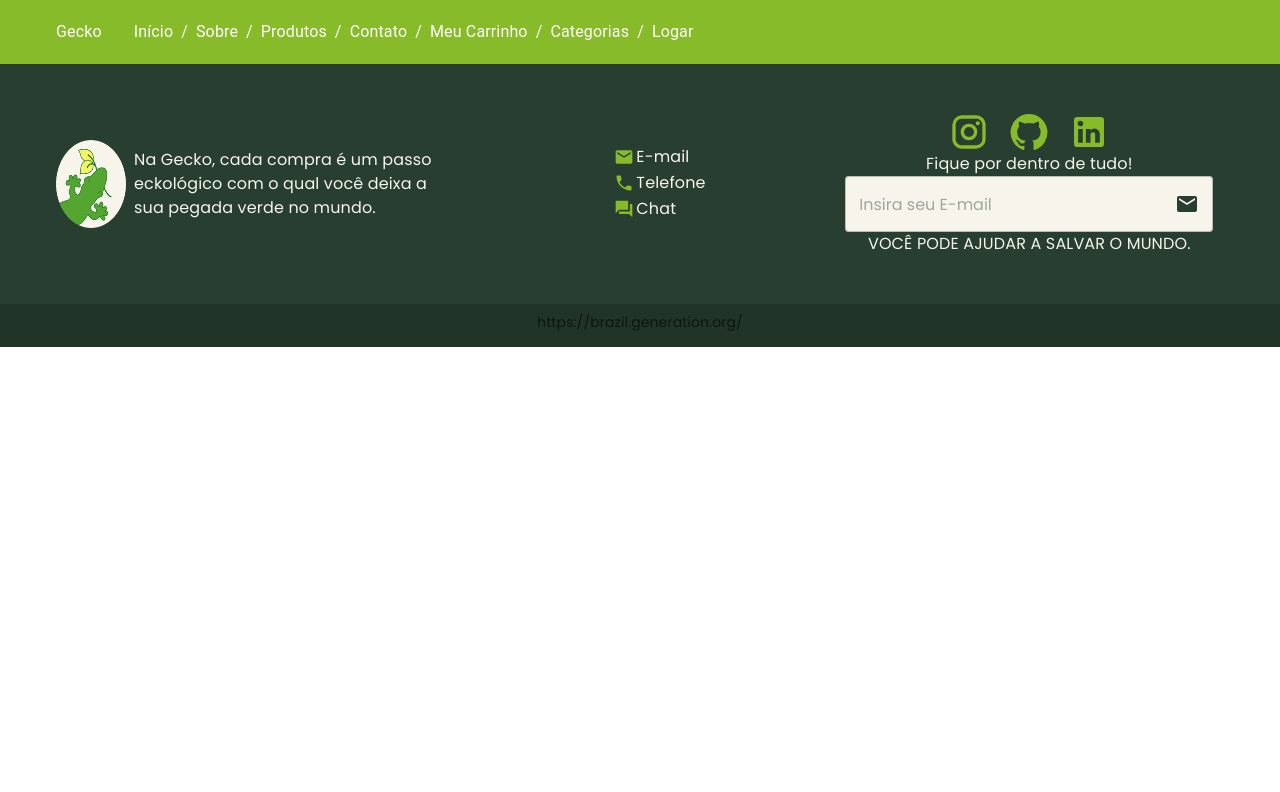
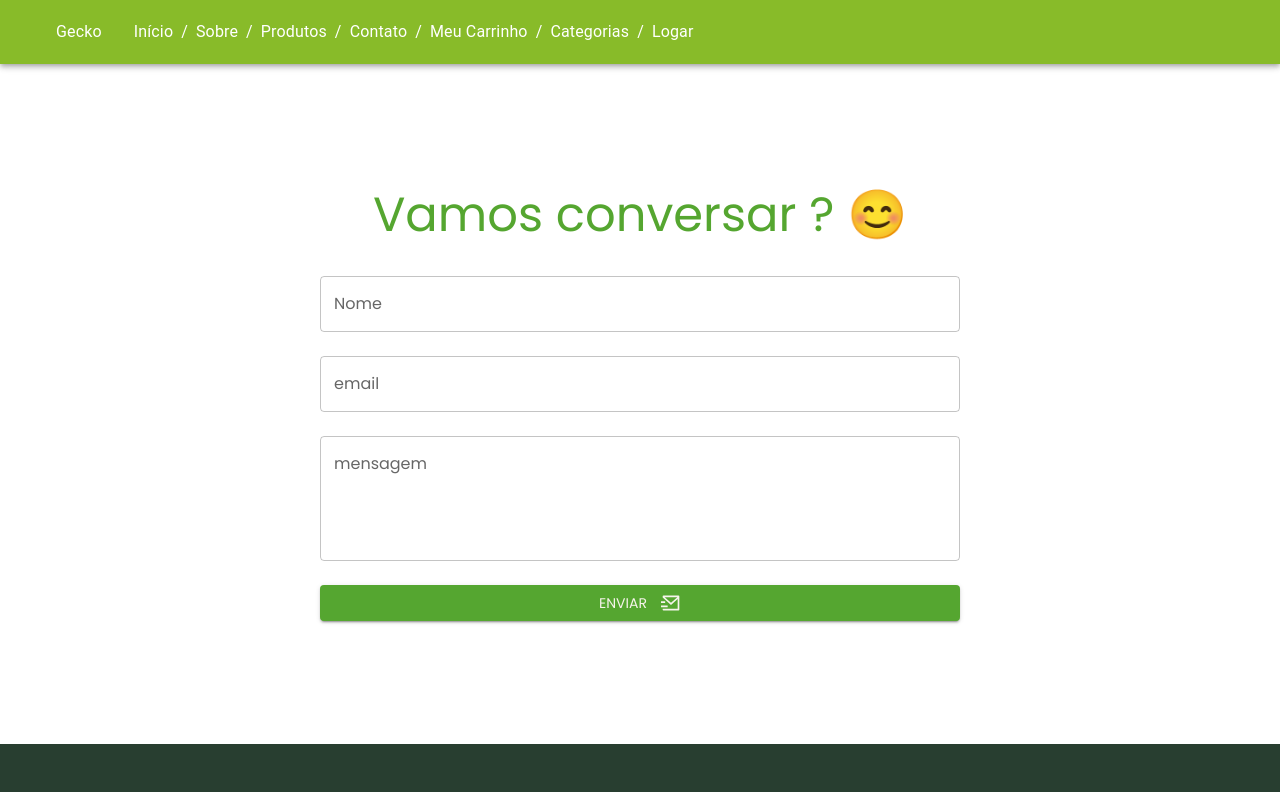
Before and after one commit to ProjetoGecko/frontend, a React (Vite) app: page /contato in a window 1280 px wide. Shown: the top 792 px of the page. Built offline with nearby package versions, Linux system fonts and the light colour scheme.

Commit message:
adicionando componente de contato

```diff
--- a/package.json
+++ b/package.json
@@ -35,6 +35,7 @@
     "eslint": "^8.38.0",
     "eslint-plugin-react-hooks": "^4.6.0",
     "eslint-plugin-react-refresh": "^0.3.4",
+    "react-icons": "^4.9.0",
     "typescript": "^5.0.2",
     "vite": "^4.3.2"
   }
--- a/src/App.tsx
+++ b/src/App.tsx
@@ -18,6 +18,7 @@ import { Provider } from 'react-redux'
 import store from './store/Store'
 import DeletarProduto from './components/produtos/deletar/DeletarProduto'
 import DeletarCategoria from './components/categorias/deletar/DeletarCategoria'
+import ContatoForm from './components/contato/ContatoForm'
 
 function App() {
   return (
@@ -39,6 +40,7 @@ function App() {
               <Route path='/Cadastrar_produto/:id' element={<CadastrarProduto />} />
               <Route path='/Cadastrar_categoria/:id' element={<CadastrarCategoria />} />
               <Route path="/deletarCategoria/:id" element={<DeletarCategoria />} />
+              <Route path="/contato" element={<ContatoForm />} />
             </Routes>
             <Footer />
           </BrowserRouter>
--- /dev/null
+++ b/src/components/contato/ContatoForm.tsx
@@ -0,0 +1,35 @@
+import React, { useState, useEffect, ChangeEvent } from 'react'
+import { Container, Typography, TextField, Button, Grid, Box } from "@mui/material"
+import { RiMailSendLine } from 'react-icons/ri'
+
+function ContatoForm() {
+
+    return (
+        <Grid container maxWidth='100vw' minHeight='85vh' display='flex' justifyContent='center' alignItems='center'>
+            <Grid item xs={6} >
+                <form method='POST' action="https://getform.io/f/18d01646-0902-4333-8a36-8c1d05c63681">
+                    <Typography gutterBottom variant="h3" color="primary" align="center" >Vamos conversar ? 😊</Typography>
+                    <TextField id="nome" label="Nome" variant="outlined" name="nome" margin="normal" fullWidth />
+                    <TextField id="email" label="email" variant="outlined" name="email" margin="normal" fullWidth />
+                    <TextField
+                    id="mensagem"
+                    label="mensagem"
+                    variant="outlined"
+                    name="mensagem"
+                    margin="normal"
+                    fullWidth
+                    multiline
+                    rows={4} />
+                    <Box display='flex' gap='5%'>
+                        <Button sx={{ marginTop: '16px' }} type="submit" variant="contained" color="primary" fullWidth>
+                            Enviar <RiMailSendLine style={{ marginLeft: '1em' }} size={20} />
+                        </Button>
+                    </Box>
+                </form>
+            </Grid>
+        </Grid>
+
+    )
+}
+
+export default ContatoForm
```
Also changed, not shown: 1 other file (tests, documents, lock files or other folders).
